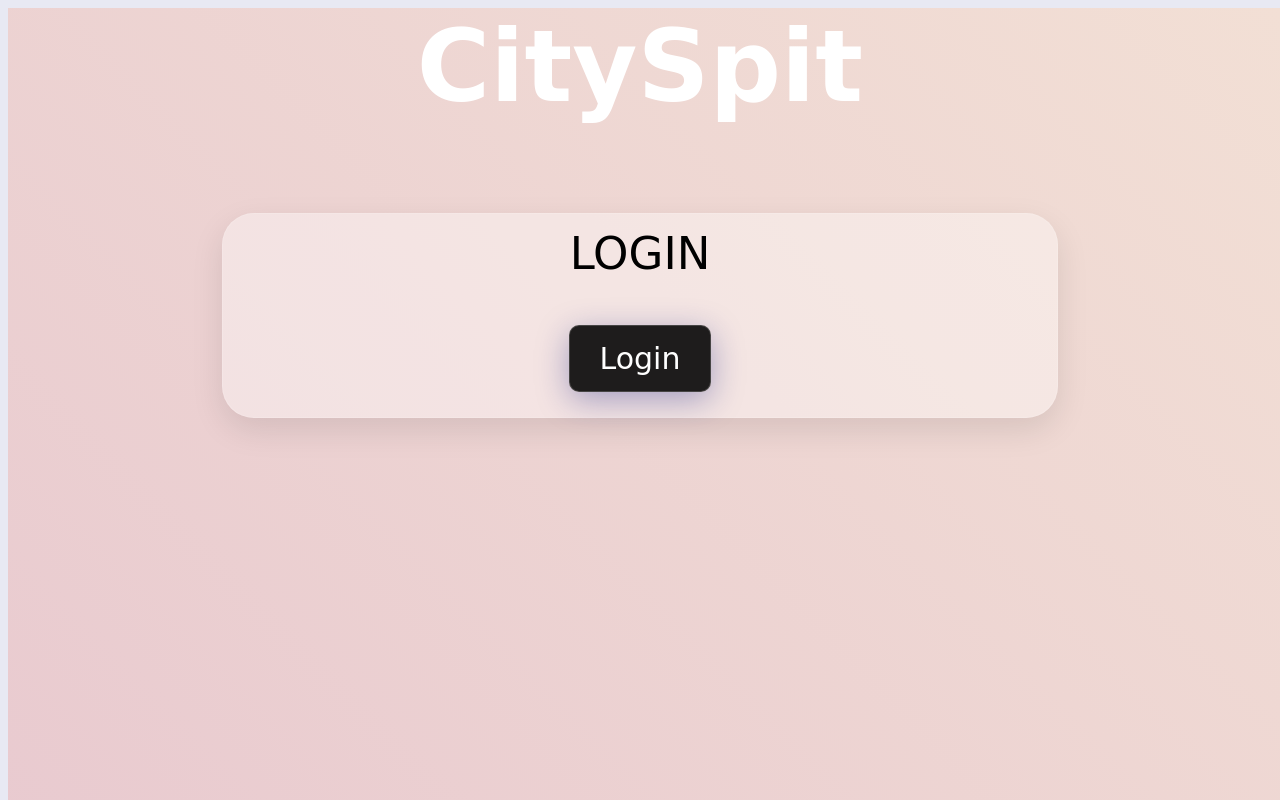
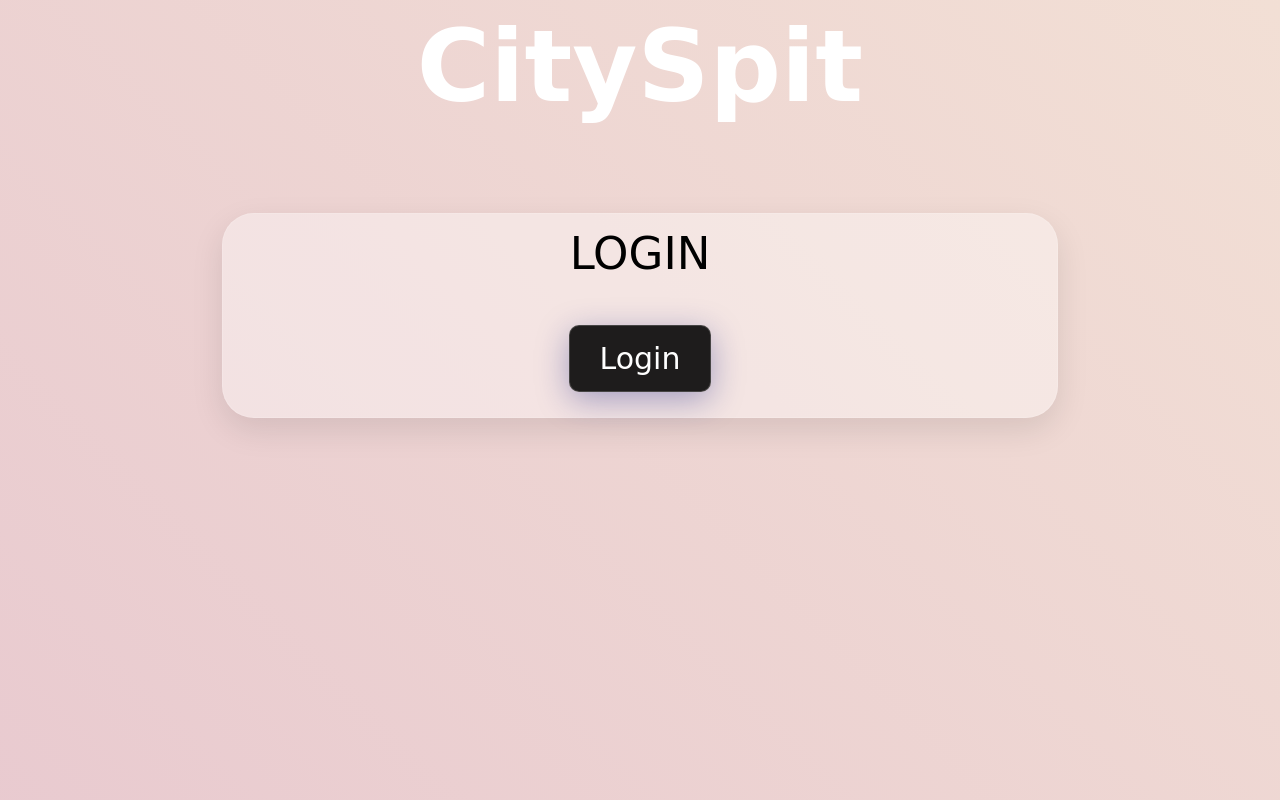
Before and after one commit to amdMUST/swe-project2, a Python web app: template templates/login.html in a window 1280 px wide. Run offline with Jinja, Linux system fonts and the light colour scheme; the template is opened without the code that fills it, so the values that code supplies are empty; some web fonts are replaced.

Commit message:
Fixed the issue with the wrapper class not covering the full screen. This concludes the basic styling of the site, Will revist styling at the end to style the 2 new pages we will have and polish the styling everywhere. We should have enough right now to get an idea

```diff
--- a/app.py
+++ b/app.py
@@ -34,7 +34,6 @@ GOOGLE_CLIENT_ID = os.environ.get("GOOGLE_CLIENT_ID")
 GOOGLE_CLIENT_SECRET = os.environ.get("GOOGLE_CLIENT_SECRET")
 GOOGLE_DISCOVERY_URL = "https://accounts.google.com/.well-known/openid-configuration"
 
-# does this work on heroku ?
 os.environ["OAUTHLIB_INSECURE_TRANSPORT"] = "1"
 
 # OAuth 2 client setup
--- a/src/App.js
+++ b/src/App.js
@@ -140,7 +140,7 @@ function App() {
     "user_email": "test email",
     "user_name": "test",
     "user_pic": "https://i.pinimg.com/736x/f1/da/a7/f1daa70c9e3343cebd66ac2342d5be3f.jpg",
-	"city_pic": "https://images.unsplash.com/photo-1575917649705-5b59aaa12e6b?ixlib=rb-1.2.1&ixid=MnwxMjA3fDB8MHxwaG90by1wYWdlfHx8fGVufDB8fHx8&auto=format&fit=crop&w=1470&q=80",
+	  "city_pic": "https://images.unsplash.com/photo-1575917649705-5b59aaa12e6b?ixlib=rb-1.2.1&ixid=MnwxMjA3fDB8MHxwaG90by1wYWdlfHx8fGVufDB8fHx8&auto=format&fit=crop&w=1470&q=80",
   }) : JSON.parse(document.getElementById('data').text);
 
   const city = args.city;
@@ -154,7 +154,6 @@ function App() {
 
   return (
 		<div>
-			<div className="wrapper" />
 
 			<a href="/">
 				<h1 id="title">CitySpit</h1>
--- a/templates/login.html
+++ b/templates/login.html
@@ -9,6 +9,11 @@
             background-color: #e8e9f3;
             font-size: 30px;
             text-align: center;
+
+            background: linear-gradient(45deg, #d9a7c7, #fffcdc);
+            background-size: 600% 100%;
+            animation: gradient 12s linear infinite;
+            animation-direction: alternate;
         }
 
         a {
@@ -107,16 +112,6 @@
         }
 
         /* Gradient Styling */
-        .wrapper {
-            z-index: -1;
-            width: 100%;
-            height: 100%;
-            position: fixed;
-            background: linear-gradient(45deg, #d9a7c7, #fffcdc);
-            background-size: 600% 100%;
-            animation: gradient 12s linear infinite;
-            animation-direction: alternate;
-        }
         @keyframes gradient {
             0% {
                 background-position: 0%;
@@ -145,8 +140,6 @@
 </head>
 
 <body>
-    <div class="wrapper"></div>
-
     <a href="/">
       <h1 id="title">CitySpit</h1>
     </a>
```
Also changed, not shown: src/App.css (+5 -10 lines).
